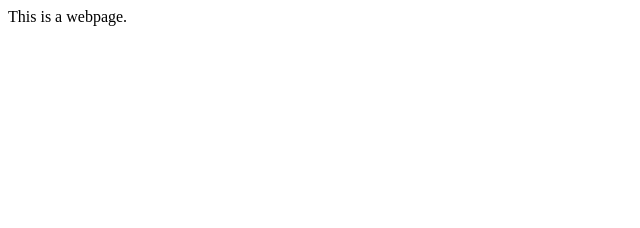
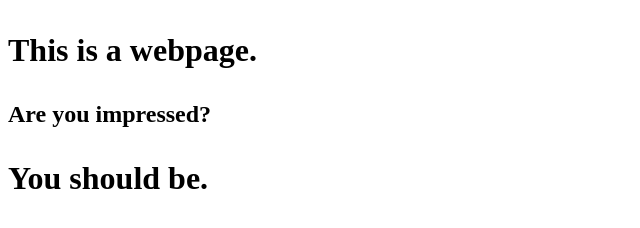
Before and after one commit to KyleBrunson/lab-12-html, a plain HTML site: page index.html in a window 1280 px wide. Shown: the whole page, without its empty margins (0-640 px from the left). Drawn offline with Linux system fonts and the light colour scheme.

Commit message:
Added paragraphs

```diff
--- a/index.html
+++ b/index.html
@@ -5,7 +5,22 @@
 </head>
 <body>
 
+<h1>
+<p>
 This is a webpage.
+</p>
+
+<h2>
+<strong>
+<p>
+Are you impressed?
+</p>
+</strong>
+
+<h1>
+<p>
+You should be.
+</p>
 
 </body>
 </html>
```
